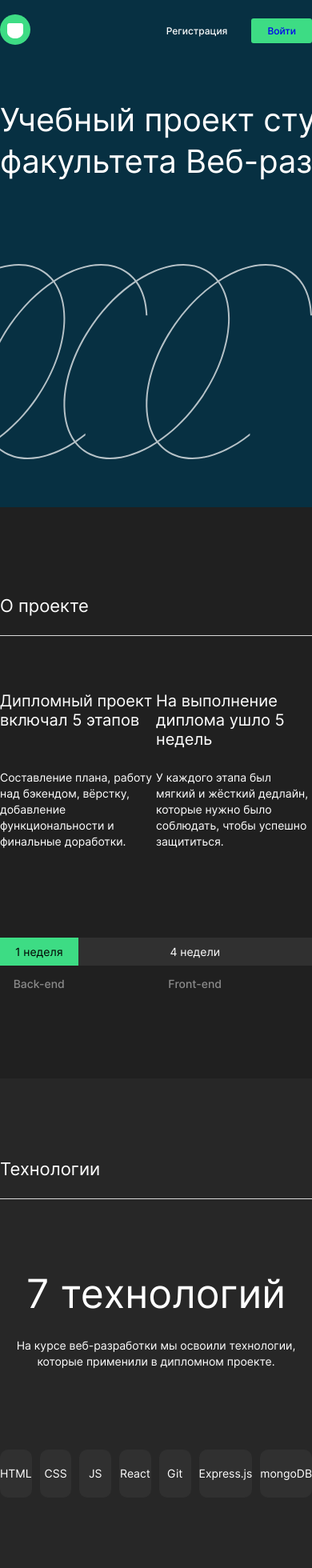
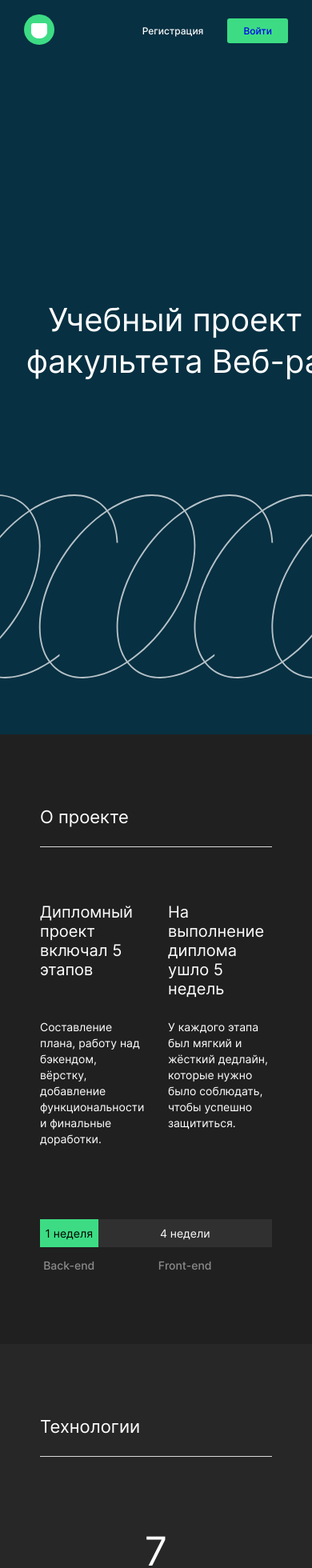
Before and after one commit to latypovroman/movies-explorer-frontend, a React (Create React App) app: page / in a window 390 px wide. Shown: the top 1960 px of the page at 80% size. Built offline with nearby package versions, Linux system fonts and the light colour scheme.

Commit message:
added landing page layout 768px

```diff
--- a/public/index.html
+++ b/public/index.html
@@ -9,7 +9,6 @@
       name="description"
       content="Web site created using create-react-app"
     />
-    <link rel="apple-touch-icon" href="%PUBLIC_URL%/logo192.png" />
     <link rel="manifest" href="%PUBLIC_URL%/manifest.json" />
     <title>React App</title>
   </head>
--- a/src/components/AboutMe/AboutMe.css
+++ b/src/components/AboutMe/AboutMe.css
@@ -5,7 +5,7 @@
 
 
 .me__inner {
-    padding: 110px 0 125px;
+    padding: 110px 50px 100px;
     margin: 0 auto;
     max-width: 1140px;
 }
@@ -79,3 +79,35 @@
     object-fit: cover;
     border-radius: 10px;
 }
+
+@media screen and (max-width: 768px) {
+    .me__inner {
+        padding: 90px 50px 90px;
+        margin: 0 auto;
+        max-width: 1140px;
+    }
+
+    .me__name {
+        font-size: 40px;
+        line-height: 40px;
+        margin: 0 0 16px 0;
+    }
+
+    .me__profession {
+        font-size: 12px;
+        line-height: 18px;
+        margin: 0 0 20px 0;
+    }
+
+    .me__description {
+        font-size: 12px;
+        line-height: 18px;
+        margin: 0 0 87px 0;
+        max-width: 364px;
+    }
+
+    .me__photo {
+        width: 255px;
+        height: 307px;
+    }
+}
--- a/src/components/AboutProject/AboutProject.css
+++ b/src/components/AboutProject/AboutProject.css
@@ -3,7 +3,7 @@
 }
 
 .project__inner {
-    padding: 110px 0;
+    padding: 110px 50px;
     max-width: 1140px;
     margin: 0 auto;
 }
@@ -24,10 +24,11 @@
 .project__text {
     display: flex;
     flex-wrap: wrap;
+    column-gap: 30px;
 }
 
 .project__description {
-    width: 50%;
+    width: calc((100% - 30px)/2);
     color: white;
     margin: 0;
     font-weight: 400;
@@ -78,3 +79,13 @@
     color: #8B8B8B;
     margin: 0;
 }
+
+@media screen and (max-width: 768px) {
+    .project__description_detail {
+        margin-bottom: 90px;
+    }
+
+    .project__inner {
+        padding: 90px 50px;
+    }
+}
--- a/src/components/Footer/Footer.css
+++ b/src/components/Footer/Footer.css
@@ -4,6 +4,7 @@
 
 .footer__inner {
     max-width: 1140px;
+    padding: 0 50px;
     margin: 0 auto;
 }
 
@@ -49,3 +50,9 @@
 .footer__link:hover {
     opacity: 0.8;
 }
+
+@media screen and (max-width: 768px) {
+    .footer__inner {
+        padding: 0 30px;
+    }
+}
--- a/src/components/Header/Header.css
+++ b/src/components/Header/Header.css
@@ -4,7 +4,7 @@
     display: flex;
     justify-content: space-between;
     align-items: center;
-    padding: 18px 0;
+    padding: 18px 50px;
 }
 
 .header__about {
@@ -27,3 +27,10 @@
 .header__routes_main {
     justify-content: space-between;
 }
+
+
+@media screen and (max-width: 768px) {
+    .header__container {
+        padding: 18px 30px;
+    }
+}
--- a/src/components/Portfolio/Portfolio.css
+++ b/src/components/Portfolio/Portfolio.css
@@ -3,7 +3,7 @@
 }
 
 .portfolio__inner {
-    padding: 0 0 204px;
+    padding: 0 50px 204px;
     margin: 0 auto;
     max-width: 1140px;
 }
@@ -53,3 +53,9 @@
 .portfolio__arrow {
     object-fit: contain;
 }
+
+@media screen and (max-width: 768px) {
+    .portfolio__link {
+        font-size: 28px;
+    }
+}
--- a/src/components/Promo/Promo.css
+++ b/src/components/Promo/Promo.css
@@ -9,7 +9,7 @@
     justify-content: space-between;
     max-width: 1140px;
     margin: 0 auto;
-    padding: 50px 0 60px;
+    padding: 50px 50px 60px;
 }
 
 .promo__title {
@@ -26,3 +26,21 @@
     height: 244px;
     align-self: end;
 }
+
+@media screen and (max-width: 768px) {
+    .promo__container {
+        padding: 300px 0 70px;
+        min-height: 474px;
+    }
+
+    .promo__title {
+        margin: 0 auto;
+        text-align: center;
+    }
+
+    .promo__image {
+        width: 680px;
+        height: 230px;
+        align-self: center;
+    }
+}
--- a/src/components/Techs/Techs.css
+++ b/src/components/Techs/Techs.css
@@ -4,7 +4,7 @@
 }
 
 .techs__inner {
-    padding: 100px 0;
+    padding: 100px 50px;
     max-width: 1140px;
     margin: 0 auto;
 }
@@ -58,3 +58,19 @@
     font-size: 14px;
     line-height: 17px;
 }
+
+@media screen and (max-width: 768px) {
+    .techs__inner {
+        padding: 90px 50px;
+    }
+
+    .techs__description {
+        font-size: 12px;
+        line-height: 18px;
+    }
+
+    .techs__item {
+        width: 84px;
+        height: 36px;
+    }
+}
```
